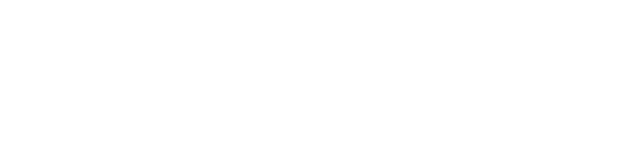
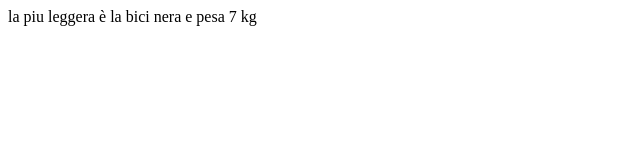
Before and after one commit to DanielePiccioni/js-snack-es6, a plain HTML site: page snack1/index.html in a window 1280 px wide. Shown: the whole page, without its empty margins (0-640 px from the left). Drawn offline with Linux system fonts and the light colour scheme.

Commit message:
add div on html with id and on js stamp the result on html

```diff
--- a/snack1/index.html
+++ b/snack1/index.html
@@ -6,7 +6,7 @@
         <title>Document</title>
     </head>
     <body>
-
+<div id="risultato"></div>
         <script src="./script.js"></script>
     </body>
 </html>
--- a/snack1/script.js
+++ b/snack1/script.js
@@ -41,3 +41,5 @@ for (let i = 1; i < biciclette.length; i++) {
 console.log(biciLeggera);
 
 // stampare il risultato in html
+const risultato = document.getElementById("risultato");
+risultato.innerText = `la piu leggera è la ${biciLeggera.nome} e pesa ${biciLeggera.peso} kg`;
```
